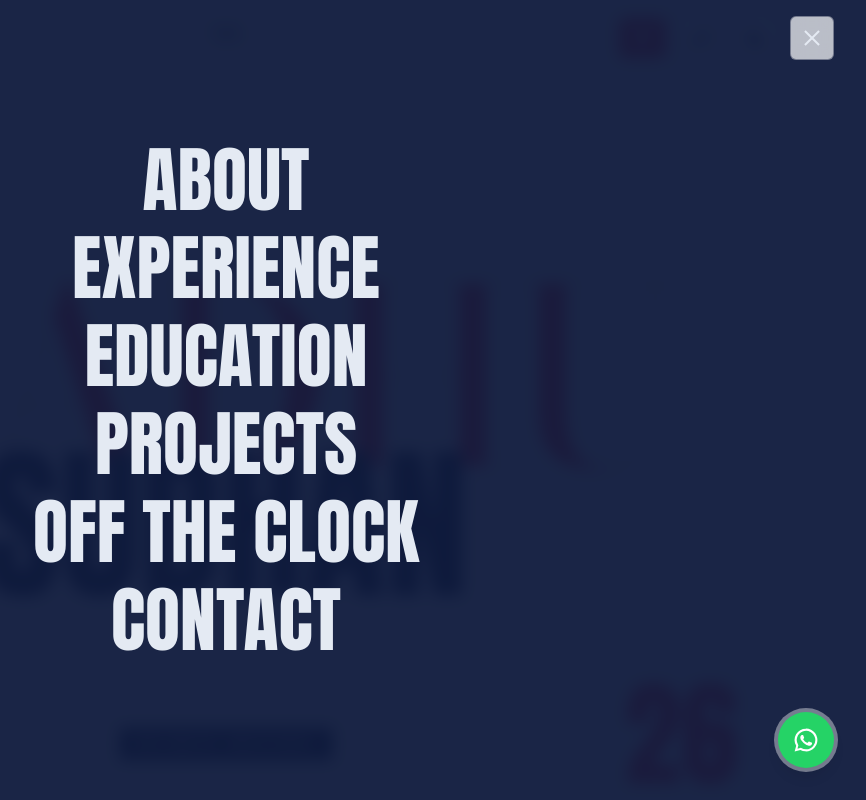
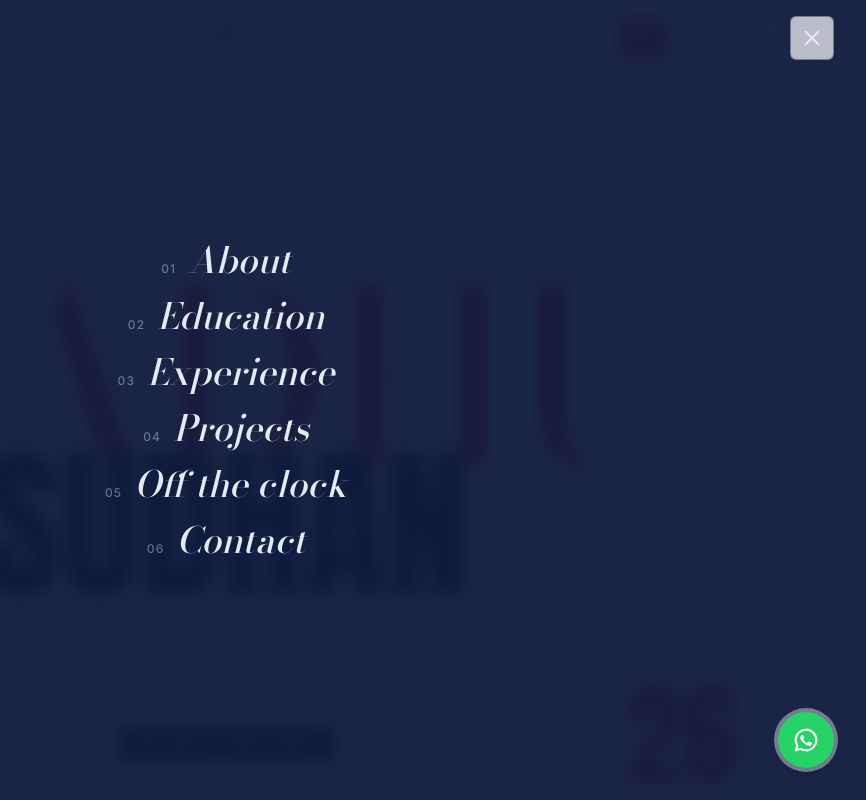
Before and after one commit to smadhu6364-beep/smadhu6364-beep.github.io, a Next.js app: page / in a window 1280 px wide. Both pictures are taken after a click on the button 1226 px from the left and 38 px from the top of the page. Shown: the top 800 px of the page, without its empty margins (414-1280 px from the left). Built offline with nearby package versions, Linux system fonts and the light colour scheme.

Commit message:
Menu: smaller italic serif, numbered, education before experience

```diff
--- a/app/page.tsx
+++ b/app/page.tsx
@@ -15,8 +15,8 @@ const block = Anton({ subsets: ["latin"], weight: "400", display: "swap" });
 
 const NAV = [
   ["About", "#about"],
+  ["Education", "#education"],
   ["Experience", "#experience"],
-  ["Education", "#education"],
   ["Projects", "#projects"],
   ["Off the clock", "#hobbies"],
   ["Contact", "#contact"],
@@ -62,7 +62,7 @@ export default function Home() {
           </a>
           <RaceMusic />
           <VtThemeToggle />
-          <MenuButton items={NAV} fontClass={block.className} />
+          <MenuButton items={NAV} fontClass={display.className} />
         </div>
       </header>
 
--- a/components/MenuButton.tsx
+++ b/components/MenuButton.tsx
@@ -32,11 +32,12 @@ export default function MenuButton({ items, fontClass }: { items: string[][]; fo
       </button>
       {open && (
         <nav className="fixed inset-0 z-40 flex items-center justify-center bg-deep/95 backdrop-blur">
-          <ul className="text-center">
-            {items.map(([label, href]) => (
+          <ul className="space-y-1 text-center">
+            {items.map(([label, href], i) => (
               <li key={href}>
-                <a href={href} onClick={(e) => { setOpen(false); if (jump(href)) e.preventDefault(); }} className={`${fontClass} block py-2 text-5xl text-mist transition hover:text-red sm:text-7xl`}>
-                  {label.toUpperCase()}
+                <a href={href} onClick={(e) => { setOpen(false); if (jump(href)) e.preventDefault(); }} className={`${fontClass} group flex items-baseline justify-center gap-3 py-1.5 text-3xl font-medium text-mist transition hover:text-red sm:text-4xl`}>
+                  <span className="font-sans text-xs tracking-widest text-mist/40 group-hover:text-red">{String(i + 1).padStart(2, "0")}</span>
+                  <span className="italic">{label}</span>
                 </a>
               </li>
             ))}
```
